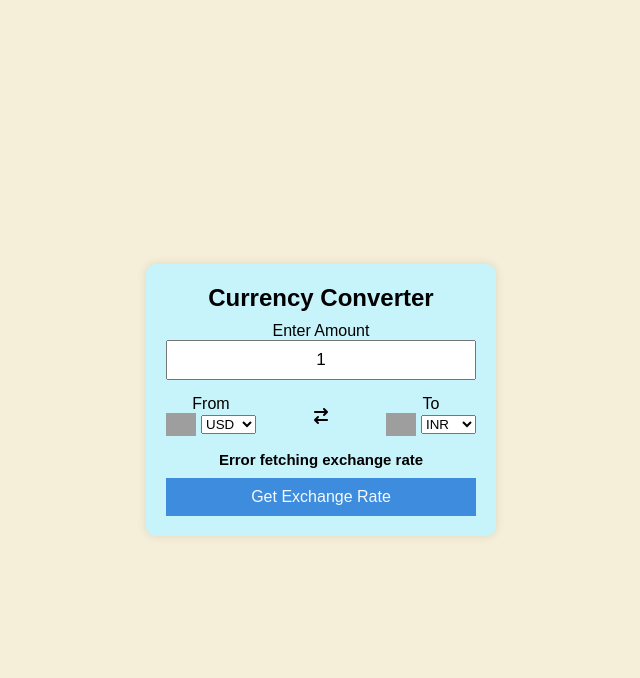
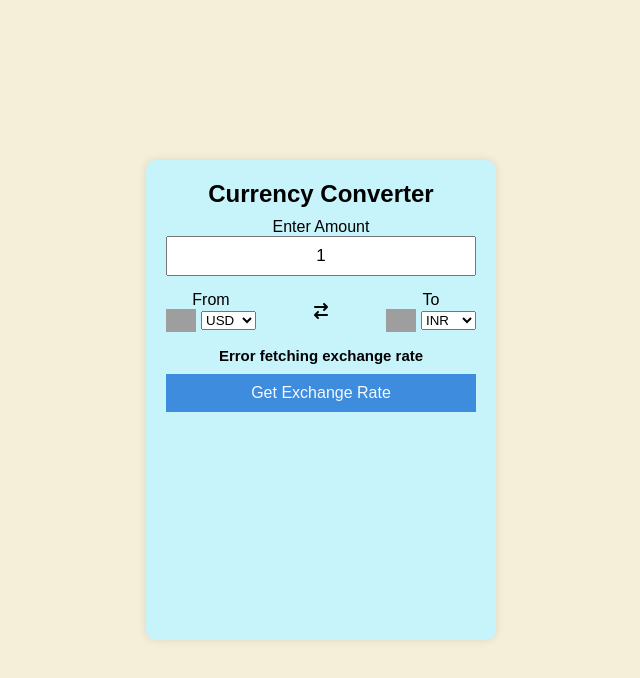
Before and after one commit to pruthvishetty1789/Currency-Converter, a plain HTML site: page index.html in a window 1280 px wide. Shown: the whole page, without its empty margins (319-959 px from the left). Drawn offline with Linux system fonts and the light colour scheme; no server answers; grey boxes are pictures that could not be loaded.

Commit message:
style.css

```diff
--- a/style.css
+++ b/style.css
@@ -20,6 +20,7 @@ body {
     box-shadow: 0px 0px 10px rgba(0, 0, 0, 0.1);
     text-align: center;
     width: 350px;
+    height: 60%
 }
 
 h2 {
```
